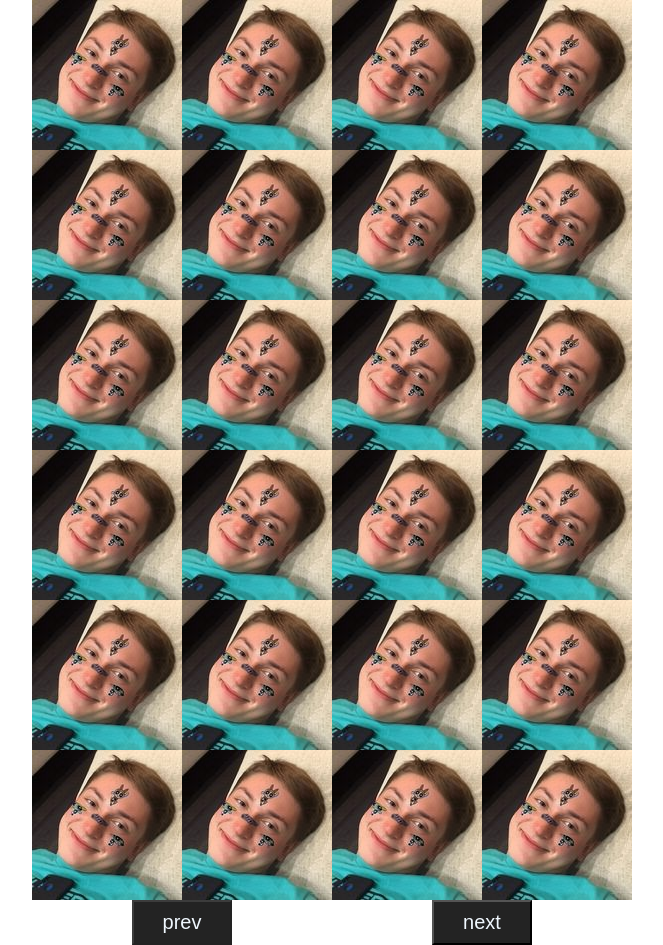
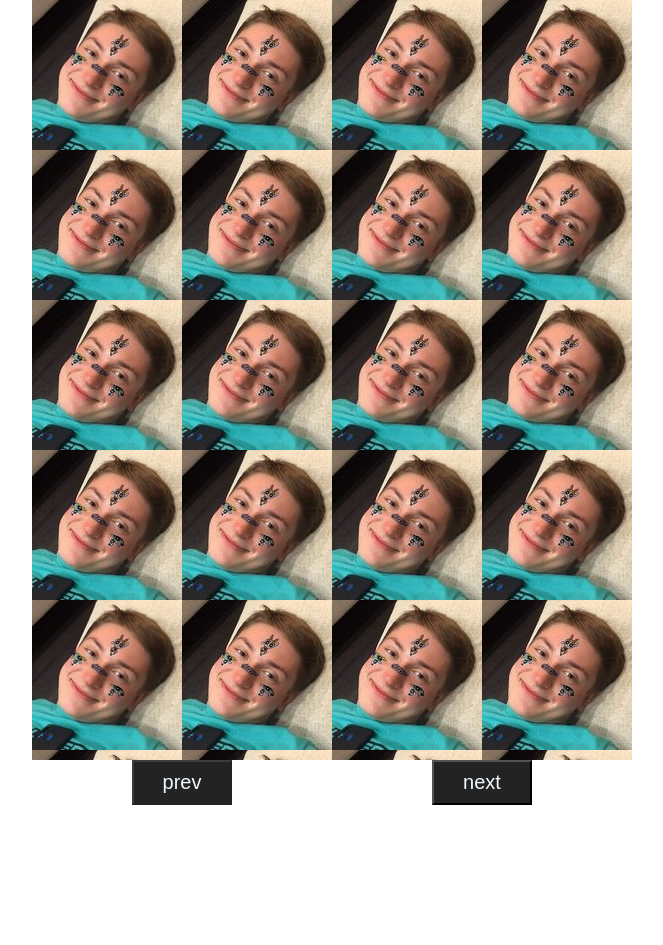
Before and after one commit to pavel1krp/slider, a plain HTML site: page index.html in a window 1280 px wide. Shown: the whole page, without its empty margins (308-971 px from the left). After the commit the page ends 805 px from the top, so only its background shows below. Drawn offline with Linux system fonts and the light colour scheme.

Commit message:
Update style.css

```diff
--- a/style.css
+++ b/style.css
@@ -18,7 +18,7 @@ background-color: yellow;
 transition: ease-in-out .9s;
 }
 .slider__item{
-    height: 900px;
+    height: 95vh;
     min-width: 600px;
     BACKGROUND-SIZE: cover;
 }
```
